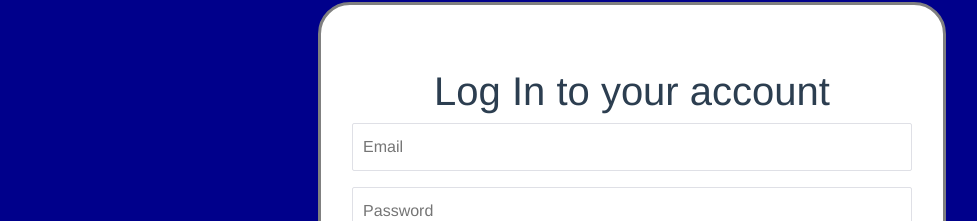
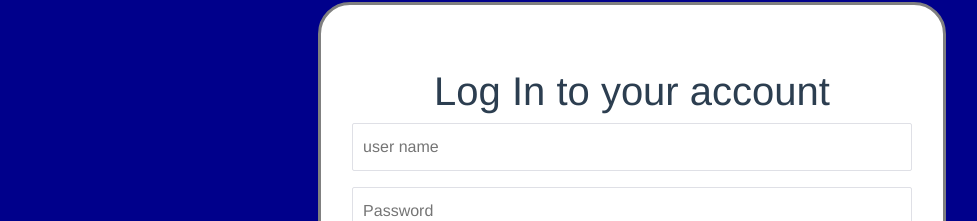
Before and after one commit to DaiAlaa/LMS-front-end, a Vue app: page /LogIn in a window 1280 px wide. Shown: the part 142-363 px from the top of the page, without its empty margins (8-985 px from the left). Built offline with nearby package versions, Linux system fonts and the light colour scheme; what v-video-embed, vue-mq would draw is missing.

Commit message:
username

```diff
--- a/src/views/LogIn.vue
+++ b/src/views/LogIn.vue
@@ -11,7 +11,7 @@
         <div class="col-md-6">
           <form class="login-form">
             <h1>Log In to your account</h1>
-            <input type="text" placeholder="Email" v-model="userName" required />
+            <input type="text" placeholder="user name" v-model="userName" required />
             <input type="password" placeholder="Password" v-model="password" required />
             <button @click.prevent="logIn()" id="signup-btn" type="submit" testid="sign up button" class="costum-btn">
               Log In
```
